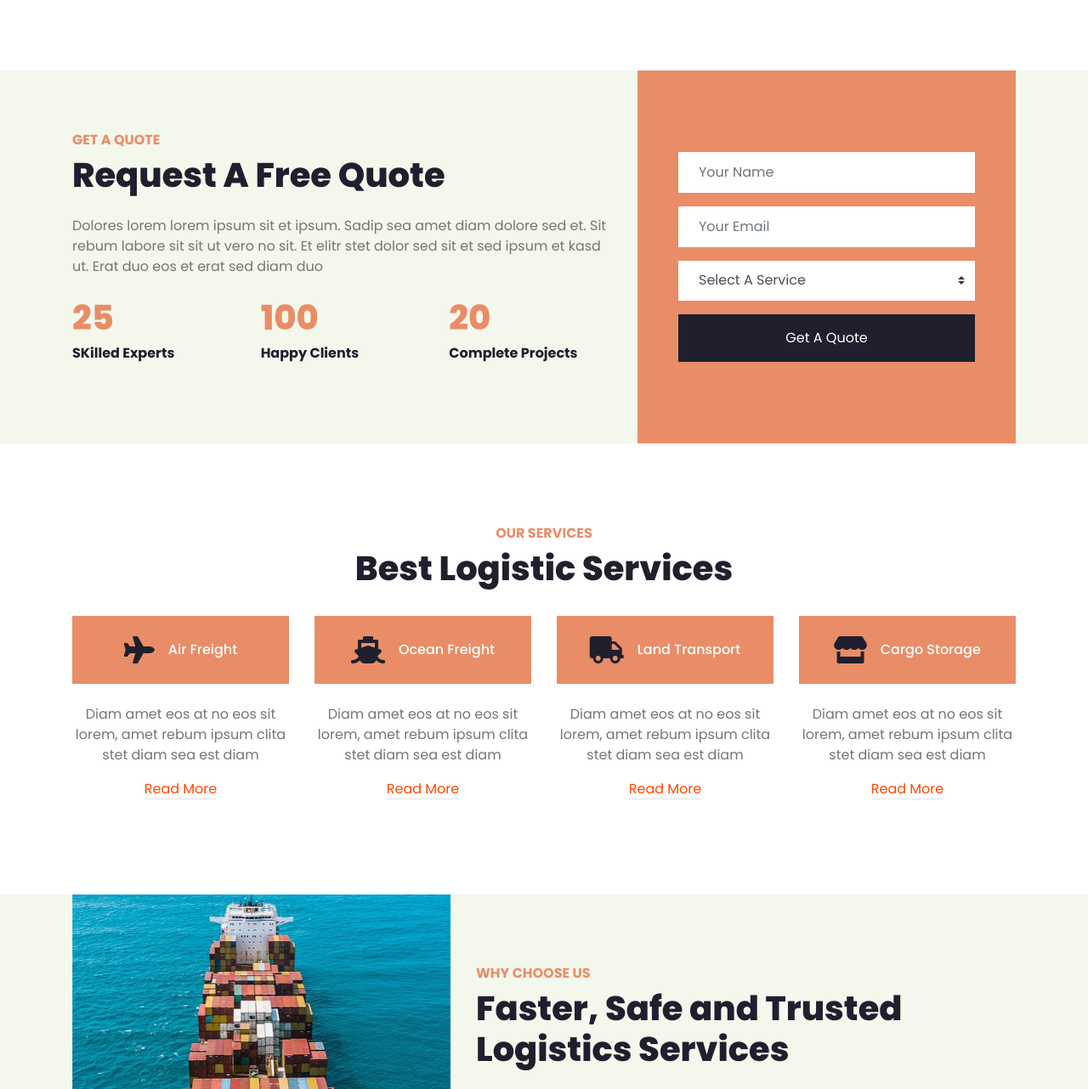
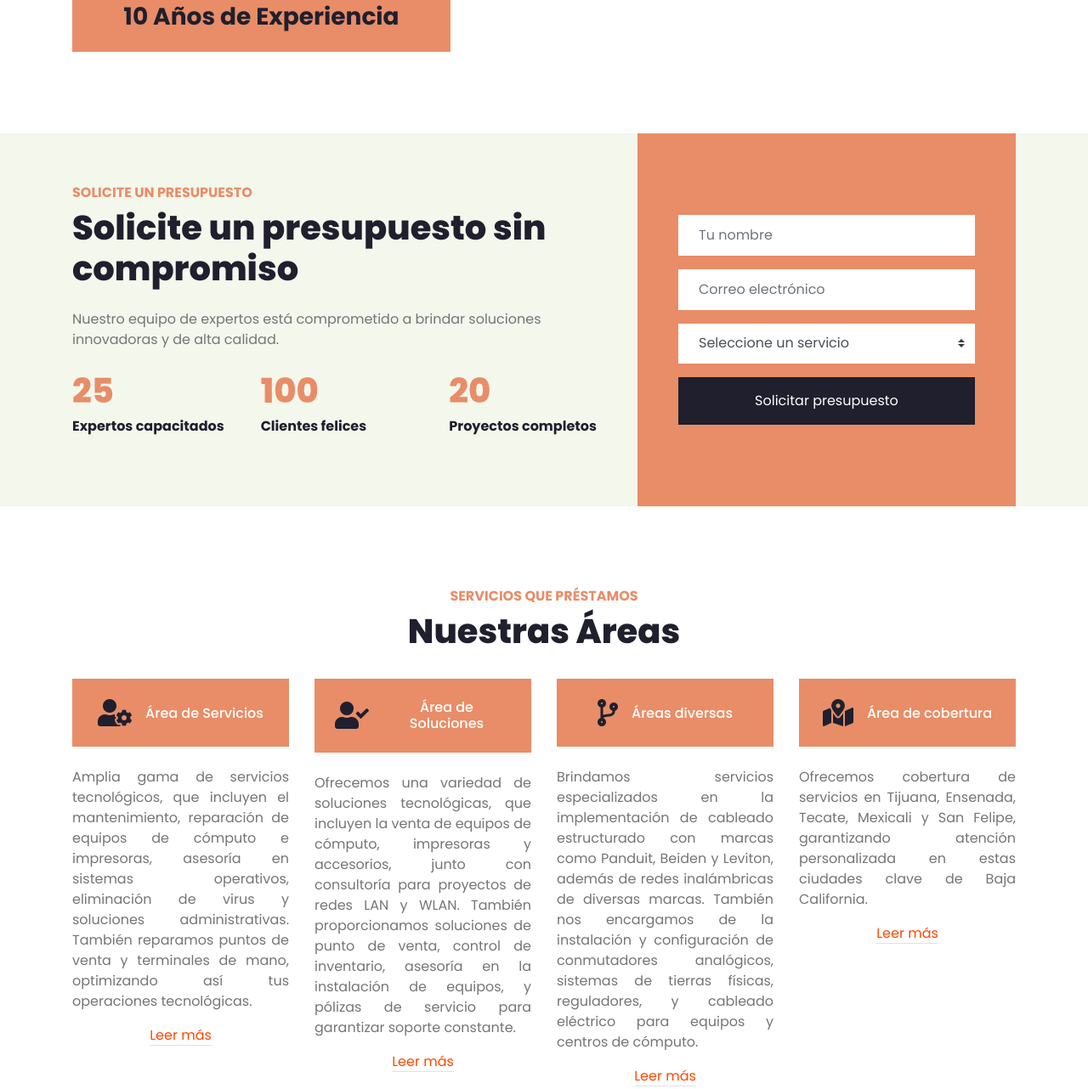
Before and after one commit to txnsur/AlphaCom, a plain HTML site: page index.html in a window 1280 px wide. Shown: the part 1184-2466 px from the top of the page at 85% size. Drawn offline with nearby package versions, Linux system fonts and the light colour scheme.

Commit message:
Inicio Casi completado
Nashed

```diff
--- a/index.html
+++ b/index.html
@@ -84,13 +84,13 @@
     <!-- Header Start -->
     <div class="jumbotron jumbotron-fluid mb-5">
         <div class="container text-center py-5">
-            <h1 class="text-primary mb-4">Safe & Faster</h1>
-            <h1 class="text-white display-3 mb-5">Logistics Services</h1>
+            <h1 class="text-primary mb-4">AlphaCom</h1>
+            <h1 class="text-white display-3 mb-5">Computer Services</h1>
             <div class="mx-auto" style="width: 100%; max-width: 600px;">
                 <div class="input-group">
-                    <input type="text" class="form-control border-light" style="padding: 30px;" placeholder="Tracking Id">
+                    <input type="text" class="form-control border-light" style="padding: 30px;" placeholder="Ingrese algo...">
                     <div class="input-group-append">
-                        <button class="btn btn-primary px-3">Track & Trace</button>
+                        <button class="btn btn-primary px-3">Buscar</button>
                     </div>
                 </div>
             </div>
@@ -106,19 +106,19 @@
                 <div class="col-lg-5 pb-4 pb-lg-0">
                     <img class="img-fluid w-100" src="img/about.jpg" alt="">
                     <div class="bg-primary text-dark text-center p-4">
-                        <h3 class="m-0">25+ Years Experience</h3>
+                        <h3 class="m-0">10 Años de Experiencia</h3>
                     </div>
                 </div>
                 <div class="col-lg-7">
-                    <h6 class="text-primary text-uppercase font-weight-bold">About Us</h6>
-                    <h1 class="mb-4">Trusted & Faster Logistic Service Provider</h1>
-                    <p class="mb-4">Dolores lorem lorem ipsum sit et ipsum. Sadip sea amet diam dolore sed et. Sit rebum labore sit sit ut vero no sit. Et elitr stet dolor sed sit et sed ipsum et kasd ut. Erat duo eos et erat sed diam duo</p>
+                    <h6 class="text-primary text-uppercase font-weight-bold">Acerca de</h6>
+                    <h1 class="mb-4">¿Quiénes somos?</h1>
+                    <p class="mb-4">Somos una empresa dedicada a ofrecer servicios de tecnología de punta para satisfacer las necesidades de nuestros clientes. Nuestro equipo de expertos está comprometido a brindar soluciones innovadoras y de alta calidad.</p>
                     <div class="d-flex align-items-center pt-2">
                         <button type="button" class="btn-play" data-toggle="modal"
                             data-src="https://www.youtube.com/embed/DWRcNpR6Kdc" data-target="#videoModal">
                             <span></span>
                         </button>
-                        <h5 class="font-weight-bold m-0 ml-4">Play Video</h5>
+                        <h5 class="font-weight-bold m-0 ml-4">Reproducir Video</h5>
                     </div>
                 </div>
             </div>
@@ -148,21 +148,21 @@
         <div class="container">
             <div class="row align-items-center">
                 <div class="col-lg-7 py-5 py-lg-0">
-                    <h6 class="text-primary text-uppercase font-weight-bold">Get A Quote</h6>
-                    <h1 class="mb-4">Request A Free Quote</h1>
-                    <p class="mb-4">Dolores lorem lorem ipsum sit et ipsum. Sadip sea amet diam dolore sed et. Sit rebum labore sit sit ut vero no sit. Et elitr stet dolor sed sit et sed ipsum et kasd ut. Erat duo eos et erat sed diam duo</p>
+                    <h6 class="text-primary text-uppercase font-weight-bold">Solicite un presupuesto</h6>
+                    <h1 class="mb-4">Solicite un presupuesto sin compromiso</h1>
+                    <p class="mb-4">Nuestro equipo de expertos está comprometido a brindar soluciones innovadoras y de alta calidad.</p>
                     <div class="row">
                         <div class="col-sm-4">
                             <h1 class="text-primary mb-2" data-toggle="counter-up">25</h1>
-                            <h6 class="font-weight-bold mb-4">SKilled Experts</h6>
+                            <h6 class="font-weight-bold mb-4">Expertos capacitados</h6>
                         </div>
                         <div class="col-sm-4">
                             <h1 class="text-primary mb-2" data-toggle="counter-up">100</h1>
-                            <h6 class="font-weight-bold mb-4">Happy Clients</h6>
+                            <h6 class="font-weight-bold mb-4">Clientes felices</h6>
                         </div>
                         <div class="col-sm-4">
                             <h1 class="text-primary mb-2" data-toggle="counter-up">20</h1>
-                            <h6 class="font-weight-bold mb-4">Complete Projects</h6>
+                            <h6 class="font-weight-bold mb-4">Proyectos completos</h6>
                         </div>
                     </div>
                 </div>
@@ -170,21 +170,21 @@
                     <div class="bg-primary py-5 px-4 px-sm-5">
                         <form class="py-5">
                             <div class="form-group">
-                                <input type="text" class="form-control border-0 p-4" placeholder="Your Name" required="required" />
+                                <input type="text" class="form-control border-0 p-4" placeholder="Tu nombre" required="required" />
                             </div>
                             <div class="form-group">
-                                <input type="email" class="form-control border-0 p-4" placeholder="Your Email" required="required" />
+                                <input type="email" class="form-control border-0 p-4" placeholder="Correo electrónico" required="required" />
                             </div>
                             <div class="form-group">
                                 <select class="custom-select border-0 px-4" style="height: 47px;">
-                                    <option selected>Select A Service</option>
-                                    <option value="1">Service 1</option>
-                                    <option value="2">Service 1</option>
-                                    <option value="3">Service 1</option>
+                                    <option selected>Seleccione un servicio</option>
+                                    <option value="1">Servicio 1</option>
+                                    <option value="2">Servicio 2</option>
+                                    <option value="3">Servicio 3</option>
                                 </select>
                             </div>
                             <div>
-                                <button class="btn btn-dark btn-block border-0 py-3" type="submit">Get A Quote</button>
+                                <button class="btn btn-dark btn-block border-0 py-3" type="submit">Solicitar presupuesto</button>
                             </div>
                         </form>
                     </div>
@@ -199,41 +199,42 @@
     <div class="container-fluid pt-5">
         <div class="container">
             <div class="text-center pb-2">
-                <h6 class="text-primary text-uppercase font-weight-bold">Our Services</h6>
-                <h1 class="mb-4">Best Logistic Services</h1>
+                <h6 class="text-primary text-uppercase font-weight-bold">Servicios Que Préstamos</h6>
+                <h1 class="mb-4">Nuestras Áreas</h1>
             </div>
-            <div class="row pb-3">
+            <div class="row pb-3 gx-4">
                 <div class="col-lg-3 col-md-6 text-center mb-5">
                     <div class="d-flex align-items-center justify-content-center bg-primary mb-4 p-4">
-                        <i class="fa fa-2x fa-plane text-dark pr-3"></i>
-                        <h6 class="text-white font-weight-medium m-0">Air Freight</h6>
+                        <i class="fa fa-2x fa-user-cog text-dark pr-3"></i>
+                        <h6 class="text-white font-weight-medium m-0">Área de Servicios</h6>
                     </div>
-                    <p>Diam amet eos at no eos sit lorem, amet rebum ipsum clita stet diam sea est diam</p>
-                    <a class="border-bottom text-decoration-none" href="">Read More</a>
+                    <p class="text-justify">Amplia gama de servicios tecnológicos, que incluyen el mantenimiento, reparación de equipos de cómputo e impresoras, asesoría en sistemas operativos, eliminación de virus y soluciones administrativas. También reparamos puntos de venta y terminales de mano, optimizando así tus operaciones tecnológicas.
+                    </p>
+                    <a class="border-bottom text-decoration-none" href="">Leer más</a>
                 </div>
                 <div class="col-lg-3 col-md-6 text-center mb-5">
                     <div class="d-flex align-items-center justify-content-center bg-primary mb-4 p-4">
-                        <i class="fa fa-2x fa-ship text-dark pr-3"></i>
-                        <h6 class="text-white font-weight-medium m-0">Ocean Freight</h6>
+                        <i class="fa fa-2x fa-user-check text-dark pr-3"></i>
+                        <h6 class="text-white font-weight-medium m-0">Área de Soluciones</h6>
                     </div>
-                    <p>Diam amet eos at no eos sit lorem, amet rebum ipsum clita stet diam sea est diam</p>
-                    <a class="border-bottom text-decoration-none" href="">Read More</a>
+                    <p class="text-justify">Ofrecemos una variedad de soluciones tecnológicas, que incluyen la venta de equipos de cómputo, impresoras y accesorios, junto con consultoría para proyectos de redes LAN y WLAN. También proporcionamos soluciones de punto de venta, control de inventario, asesoría en la instalación de equipos, y pólizas de servicio para garantizar soporte constante.</p>
+                    <a class="border-bottom text-decoration-none" href="">Leer más</a>
                 </div>
                 <div class="col-lg-3 col-md-6 text-center mb-5">
                     <div class="d-flex align-items-center justify-content-center bg-primary mb-4 p-4">
-                        <i class="fa fa-2x fa-truck text-dark pr-3"></i>
-                        <h6 class="text-white font-weight-medium m-0">Land Transport</h6>
+                        <i class="fa fa-2x fa-code-branch text-dark pr-3"></i>
+                        <h6 class="text-white font-weight-medium m-0">Áreas diversas</h6>
                     </div>
-                    <p>Diam amet eos at no eos sit lorem, amet rebum ipsum clita stet diam sea est diam</p>
-                    <a class="border-bottom text-decoration-none" href="">Read More</a>
+                    <p class="text-justify">Brindamos servicios especializados en la implementación de cableado estructurado con marcas como Panduit, Beiden y Leviton, además de redes inalámbricas de diversas marcas. También nos encargamos de la instalación y configuración de conmutadores analógicos, sistemas de tierras físicas, reguladores, y cableado eléctrico para equipos y centros de cómputo.</p>
+                    <a class="border-bottom text-decoration-none" href="">Leer más</a>
                 </div>
                 <div class="col-lg-3 col-md-6 text-center mb-5">
                     <div class="d-flex align-items-center justify-content-center bg-primary mb-4 p-4">
-                        <i class="fa fa-2x fa-store text-dark pr-3"></i>
-                        <h6 class="text-white font-weight-medium m-0">Cargo Storage</h6>
+                        <i class="fa fa-2x fa-map-marked-alt text-dark pr-3"></i>
+                        <h6 class="text-white font-weight-medium m-0">Área de cobertura</h6>
                     </div>
-                    <p>Diam amet eos at no eos sit lorem, amet rebum ipsum clita stet diam sea est diam</p>
-                    <a class="border-bottom text-decoration-none" href="">Read More</a>
+                    <p class="text-justify">Ofrecemos cobertura de servicios en Tijuana, Ensenada, Tecate, Mexicali y San Felipe, garantizando atención personalizada en estas ciudades clave de Baja California.</p>
+                    <a class="border-bottom text-decoration-none" href="">Leer más</a>
                 </div>
             </div>
         </div>
```
Also changed, not shown: css/style.css, img/Computer Services.png (added), img/about.jpg, img/headerr.jpg (added).
